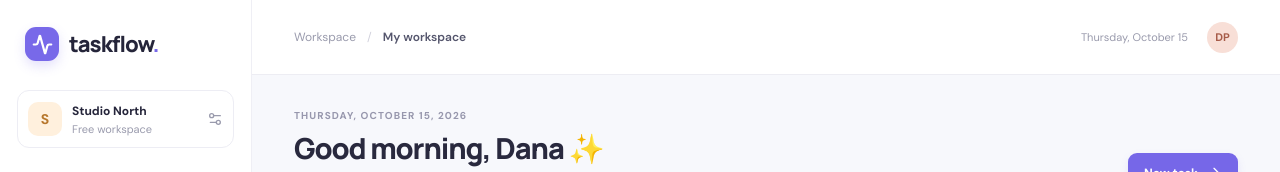
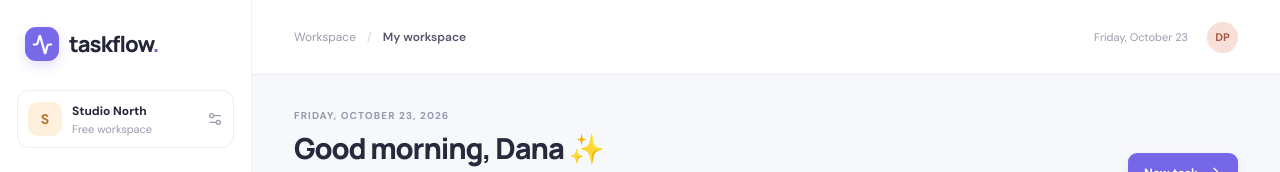
Before and after one commit to BurdeniucAlexN/task_apsw, a React (Vite) app: page / in a window 1280 px wide. Shown: the top 172 px of the page. Built offline with nearby package versions, Linux system fonts and the light colour scheme; data requests are answered from the project's data file.

Commit message:
fix: înlocuiește datele fixe cu data curentă

```diff
--- a/src/App.jsx
+++ b/src/App.jsx
@@ -8,6 +8,7 @@ import Projects from './pages/Projects'
 import ProjectDetails from './pages/ProjectDetails'
 import NewTask from './pages/NewTask'
 import { api } from './api'
+import { topbarDate } from './utils/date'
 
 export default function App() {
   const [projects, setProjects] = useState([])
@@ -74,7 +75,7 @@ export default function App() {
         {apiError && <div className="api-warning">Could not connect to the local API. Start it with <code>npm run api</code>.</div>}
         <header className="topbar">
           <div className="breadcrumbs"><span>Workspace</span><span className="crumb-slash">/</span><strong>My workspace</strong></div>
-          <div className="topbar-actions"><span className="today-label">Thursday, October 15</span><div className="top-avatar">DP</div></div>
+          <div className="topbar-actions"><span className="today-label">{topbarDate()}</span><div className="top-avatar">DP</div></div>
         </header>
         <div className="page-wrap">
           <Routes>
--- a/src/pages/Dashboard.jsx
+++ b/src/pages/Dashboard.jsx
@@ -5,6 +5,7 @@ import { api } from '../api'
 import SectionHeading from '../components/SectionHeading'
 import StatusBadge from '../components/StatusBadge'
 import PriorityBadge from '../components/PriorityBadge'
+import { dashboardDate } from '../utils/date'
 
 export default function Dashboard() {
   const [tasks, setTasks] = useState([])
@@ -23,7 +24,7 @@ export default function Dashboard() {
 
   return (
     <div className="page-content">
-      <SectionHeading eyebrow="THURSDAY, OCTOBER 15, 2026" title="Good morning, Dana ✨" description="Here's what's happening across your workspace today." action="New task" to="/tasks/new" />
+      <SectionHeading eyebrow={dashboardDate()} title="Good morning, Dana ✨" description="Here's what's happening across your workspace today." action="New task" to="/tasks/new" />
       <section className="welcome-banner">
         <div className="welcome-copy"><span className="banner-kicker"><span className="sparkle-dot">✦</span> YOUR WORKSPACE AT A GLANCE</span><h2>Make progress, <em>not just plans.</em></h2><p>A little progress each day adds up to big results. Let's make today count.</p><Link to="/tasks" className="banner-link">View all tasks <ArrowRight size={15} /></Link></div>
         <div className="banner-art" aria-hidden="true"><div className="art-orbit orbit-one" /><div className="art-orbit orbit-two" /><div className="art-card art-card-back" /><div className="art-card art-card-front"><CheckCircle2 size={25} /><span>Focus time</span><strong>02:45:18</strong><small>You're doing great!</small></div><div className="art-star star-one">✦</div><div className="art-star star-two">✳</div></div>
--- /dev/null
+++ b/src/utils/date.js
@@ -0,0 +1,6 @@
+export function formatToday(options) {
+  return new Date().toLocaleDateString('en-US', options)
+}
+
+export const topbarDate = () => formatToday({ weekday: 'long', month: 'long', day: 'numeric' })
+export const dashboardDate = () => formatToday({ weekday: 'long', month: 'long', day: 'numeric', year: 'numeric' }).toUpperCase()
```
